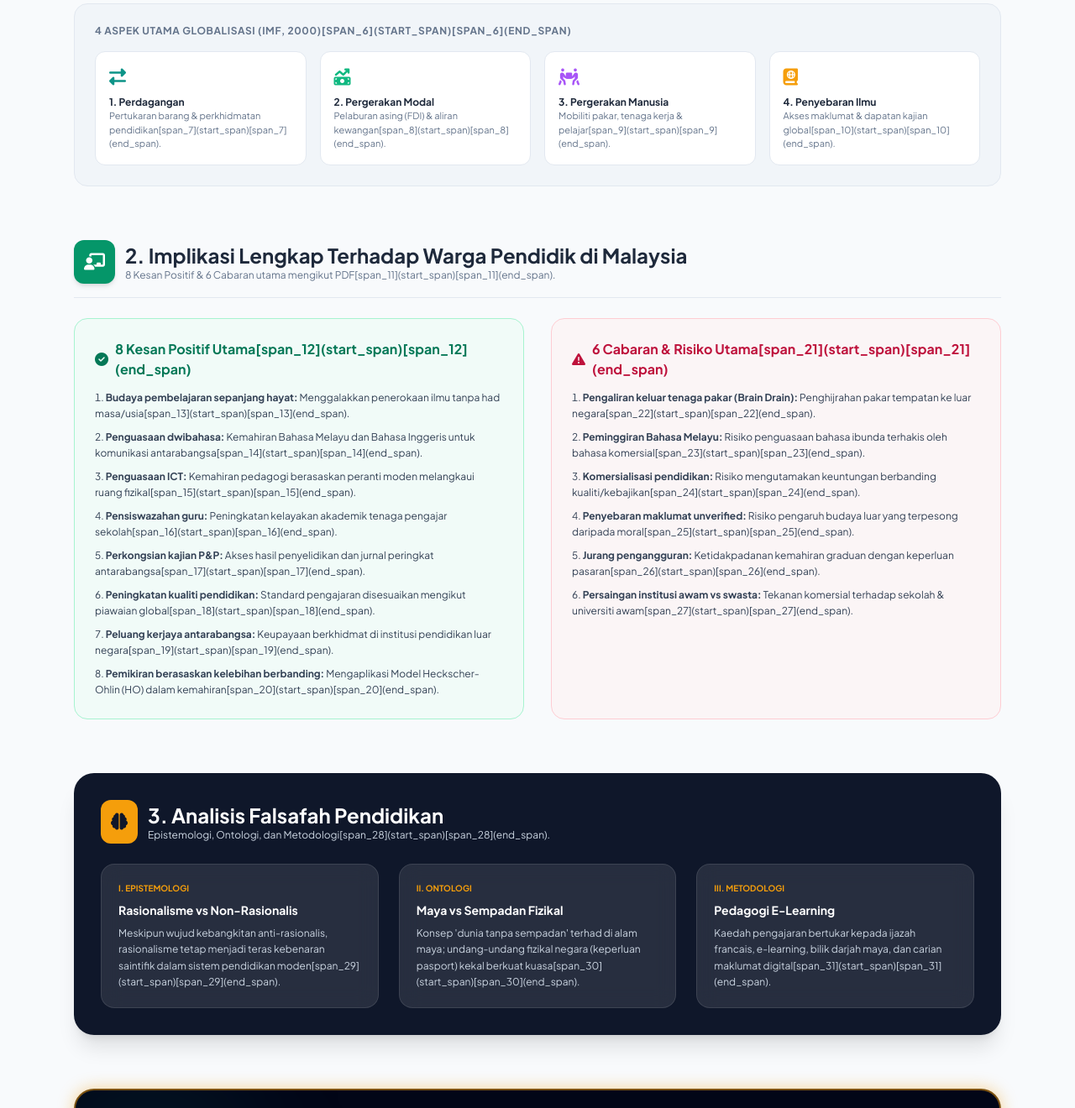
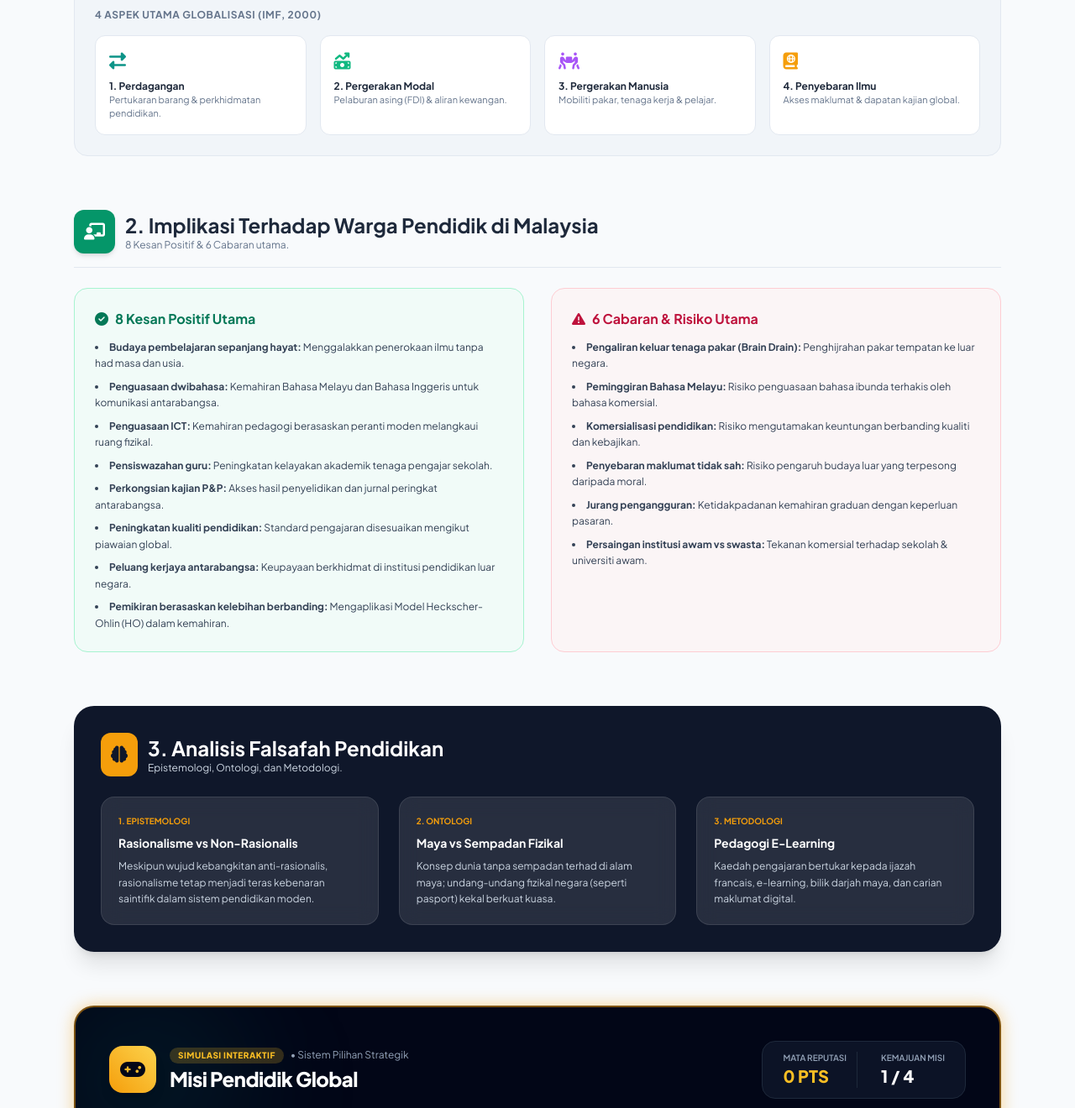
Before and after one commit to 4251000501/Globalisasi-Pendidikan, a plain HTML site: page index.html in a window 1280 px wide. Shown: the part 810-2130 px from the top of the page at 84% size. Drawn offline with nearby package versions, Linux system fonts and the light colour scheme.

Commit message:
index.html

```diff
--- a/index.html
+++ b/index.html
@@ -49,7 +49,7 @@
         </div>
         <div>
           <h1 class="font-extrabold text-lg tracking-tight leading-none text-white">Akademi Pendidikan 21</h1>
-          <span class="text-[11px] text-edu-100 opacity-80">Modul Lengkap PDF & Game Misi Pendidik Global</span>
+          <span class="text-[11px] text-edu-100 opacity-80">Modul Lengkap & Game Misi Pendidik Global</span>
         </div>
       </div>
 
@@ -77,7 +77,7 @@
         Globalisasi Pendidikan & Cabaran Warga Pendidik
       </h2>
       <p class="text-slate-300 max-w-3xl mx-auto text-sm md:text-base leading-relaxed">
-        Penerangan komprehensif mengikut silibus penuh dokumen PDF serta simulasi keputusan menerusi Game Misi Pendidik Global[span_1](start_span)[span_1](end_span).
+        Penerangan komprehensif mengikut silibus penuh serta simulasi keputusan menerusi Game Misi Pendidik Global.
       </p>
     </div>
   </section>
@@ -92,7 +92,7 @@
         </div>
         <div>
           <h3 class="text-2xl font-bold">1. Pengenalan & Perkampungan Global</h3>
-          <p class="text-xs text-slate-500 dark:text-slate-400">Takrifan dan latar belakang sejarah globalisasi[span_2](start_span)[span_2](end_span).</p>
+          <p class="text-xs text-slate-500 dark:text-slate-400">Takrifan dan latar belakang sejarah globalisasi.</p>
         </div>
       </div>
 
@@ -101,7 +101,7 @@
           <span class="text-xs font-bold text-edu-600 bg-edu-50 dark:bg-edu-900/40 px-3 py-1 rounded-full uppercase">Perkampungan Global</span>
           <h4 class="font-bold text-base">Konsep Perkembangan Teknologi (Perkins, 1992; Tun Dr. Mahathir, 1992)</h4>
           <p class="text-xs text-slate-600 dark:text-slate-300 leading-relaxed">
-            Perkembangan pesat IT menjadikan dunia seperti sebuah perkampungan kecil tanpa sempadan fizikal[span_3](start_span)[span_3](end_span). Masyarakat dunia berkongsi maklumat dan isu universal seperti pencemaran, wabak penyakit, masalah dadah, dan pendidikan[span_4](start_span)[span_4](end_span).
+            Perkembangan pesat IT menjadikan dunia seperti sebuah perkampungan kecil tanpa sempadan fizikal. Masyarakat dunia berkongsi maklumat dan isu universal seperti pencemaran, wabak penyakit, masalah dadah, dan pendidikan.
           </p>
         </div>
 
@@ -109,34 +109,34 @@
           <span class="text-xs font-bold text-amber-600 bg-amber-50 dark:bg-amber-900/40 px-3 py-1 rounded-full uppercase">Sejarah Istilah</span>
           <h4 class="font-bold text-base">Penerbitan Buku 'Toward New Education' (1930)</h4>
           <p class="text-xs text-slate-600 dark:text-slate-300 leading-relaxed">
-            Penggunaan terawal istilah <em>globalization</em> dicatatkan pada tahun 1930 untuk menggambarkan liputan pengasahan potensi manusia secara menyeluruh[span_5](start_span)[span_5](end_span).
+            Penggunaan terawal istilah <em>globalization</em> dicatatkan pada tahun 1930 untuk menggambarkan liputan pengasahan potensi manusia secara menyeluruh Pasca Pasca-Penjajahan.
           </p>
         </div>
       </div>
 
       <!-- 4 ASPEK IMF -->
       <div class="bg-slate-100 dark:bg-slate-800/60 p-6 rounded-2xl space-y-4 border border-slate-200 dark:border-slate-700">
-        <h4 class="font-bold text-xs uppercase text-slate-500 tracking-wider">4 Aspek Utama Globalisasi (IMF, 2000)[span_6](start_span)[span_6](end_span)</h4>
+        <h4 class="font-bold text-xs uppercase text-slate-500 tracking-wider">4 Aspek Utama Globalisasi (IMF, 2000)</h4>
         <div class="grid grid-cols-1 sm:grid-cols-2 md:grid-cols-4 gap-4">
           <div class="bg-white dark:bg-slate-800 p-4 rounded-xl border border-slate-200 dark:border-slate-700">
             <i class="fa-solid fa-right-left text-edu-500 text-xl mb-2"></i>
             <h5 class="font-bold text-xs">1. Perdagangan</h5>
-            <p class="text-[11px] text-slate-500 dark:text-slate-400">Pertukaran barang & perkhidmatan pendidikan[span_7](start_span)[span_7](end_span).</p>
+            <p class="text-[11px] text-slate-500 dark:text-slate-400">Pertukaran barang & perkhidmatan pendidikan.</p>
           </div>
           <div class="bg-white dark:bg-slate-800 p-4 rounded-xl border border-slate-200 dark:border-slate-700">
             <i class="fa-solid fa-money-bill-trend-up text-emerald-500 text-xl mb-2"></i>
             <h5 class="font-bold text-xs">2. Pergerakan Modal</h5>
-            <p class="text-[11px] text-slate-500 dark:text-slate-400">Pelaburan asing (FDI) & aliran kewangan[span_8](start_span)[span_8](end_span).</p>
+            <p class="text-[11px] text-slate-500 dark:text-slate-400">Pelaburan asing (FDI) & aliran kewangan.</p>
           </div>
           <div class="bg-white dark:bg-slate-800 p-4 rounded-xl border border-slate-200 dark:border-slate-700">
             <i class="fa-solid fa-people-carry-box text-purple-500 text-xl mb-2"></i>
             <h5 class="font-bold text-xs">3. Pergerakan Manusia</h5>
-            <p class="text-[11px] text-slate-500 dark:text-slate-400">Mobiliti pakar, tenaga kerja & pelajar[span_9](start_span)[span_9](end_span).</p>
+            <p class="text-[11px] text-slate-500 dark:text-slate-400">Mobiliti pakar, tenaga kerja & pelajar.</p>
           </div>
           <div class="bg-white dark:bg-slate-800 p-4 rounded-xl border border-slate-200 dark:border-slate-700">
             <i class="fa-solid fa-book-atlas text-amber-500 text-xl mb-2"></i>
             <h5 class="font-bold text-xs">4. Penyebaran Ilmu</h5>
-            <p class="text-[11px] text-slate-500 dark:text-slate-400">Akses maklumat & dapatan kajian global[span_10](start_span)[span_10](end_span).</p>
+            <p class="text-[11px] text-slate-500 dark:text-slate-400">Akses maklumat & dapatan kajian global.</p>
           </div>
         </div>
       </div>
@@ -149,8 +149,8 @@
           <i class="fa-solid fa-chalkboard-user text-xl"></i>
         </div>
         <div>
-          <h3 class="text-2xl font-bold">2. Implikasi Lengkap Terhadap Warga Pendidik di Malaysia</h3>
-          <p class="text-xs text-slate-500 dark:text-slate-400">8 Kesan Positif & 6 Cabaran utama mengikut PDF[span_11](start_span)[span_11](end_span).</p>
+          <h3 class="text-2xl font-bold">2. Implikasi Terhadap Warga Pendidik di Malaysia</h3>
+          <p class="text-xs text-slate-500 dark:text-slate-400">8 Kesan Positif & 6 Cabaran utama.</p>
         </div>
       </div>
 
@@ -158,33 +158,33 @@
         <!-- 8 POSITIF -->
         <div class="bg-emerald-50/50 dark:bg-emerald-950/20 border border-emerald-200 dark:border-emerald-800 p-6 rounded-2xl space-y-3">
           <h4 class="font-bold text-base text-emerald-700 dark:text-emerald-400 flex items-center gap-2">
-            <i class="fa-solid fa-circle-check"></i> 8 Kesan Positif Utama[span_12](start_span)[span_12](end_span)
+            <i class="fa-solid fa-circle-check"></i> 8 Kesan Positif Utama
           </h4>
-          <ol class="list-decimal list-inside space-y-2 text-xs text-slate-700 dark:text-slate-300 leading-relaxed">
-            <li><strong>Budaya pembelajaran sepanjang hayat:</strong> Menggalakkan penerokaan ilmu tanpa had masa/usia[span_13](start_span)[span_13](end_span).</li>
-            <li><strong>Penguasaan dwibahasa:</strong> Kemahiran Bahasa Melayu dan Bahasa Inggeris untuk komunikasi antarabangsa[span_14](start_span)[span_14](end_span).</li>
-            <li><strong>Penguasaan ICT:</strong> Kemahiran pedagogi berasaskan peranti moden melangkaui ruang fizikal[span_15](start_span)[span_15](end_span).</li>
-            <li><strong>Pensiswazahan guru:</strong> Peningkatan kelayakan akademik tenaga pengajar sekolah[span_16](start_span)[span_16](end_span).</li>
-            <li><strong>Perkongsian kajian P&P:</strong> Akses hasil penyelidikan dan jurnal peringkat antarabangsa[span_17](start_span)[span_17](end_span).</li>
-            <li><strong>Peningkatan kualiti pendidikan:</strong> Standard pengajaran disesuaikan mengikut piawaian global[span_18](start_span)[span_18](end_span).</li>
-            <li><strong>Peluang kerjaya antarabangsa:</strong> Keupayaan berkhidmat di institusi pendidikan luar negara[span_19](start_span)[span_19](end_span).</li>
-            <li><strong>Pemikiran berasaskan kelebihan berbanding:</strong> Mengaplikasi Model Heckscher-Ohlin (HO) dalam kemahiran[span_20](start_span)[span_20](end_span).</li>
-          </ol>
+          <ul class="list-disc list-inside space-y-2 text-xs text-slate-700 dark:text-slate-300 leading-relaxed">
+            <li><strong>Budaya pembelajaran sepanjang hayat:</strong> Menggalakkan penerokaan ilmu tanpa had masa dan usia.</li>
+            <li><strong>Penguasaan dwibahasa:</strong> Kemahiran Bahasa Melayu dan Bahasa Inggeris untuk komunikasi antarabangsa.</li>
+            <li><strong>Penguasaan ICT:</strong> Kemahiran pedagogi berasaskan peranti moden melangkaui ruang fizikal.</li>
+            <li><strong>Pensiswazahan guru:</strong> Peningkatan kelayakan akademik tenaga pengajar sekolah.</li>
+            <li><strong>Perkongsian kajian P&P:</strong> Akses hasil penyelidikan dan jurnal peringkat antarabangsa.</li>
+            <li><strong>Peningkatan kualiti pendidikan:</strong> Standard pengajaran disesuaikan mengikut piawaian global.</li>
+            <li><strong>Peluang kerjaya antarabangsa:</strong> Keupayaan berkhidmat di institusi pendidikan luar negara.</li>
+            <li><strong>Pemikiran berasaskan kelebihan berbanding:</strong> Mengaplikasi Model Heckscher-Ohlin (HO) dalam kemahiran.</li>
+          </ul>
         </div>
 
         <!-- 6 NEGATIF -->
         <div class="bg-rose-50/50 dark:bg-rose-950/20 border border-rose-200 dark:border-rose-800 p-6 rounded-2xl space-y-3">
           <h4 class="font-bold text-base text-rose-700 dark:text-rose-400 flex items-center gap-2">
-            <i class="fa-solid fa-triangle-exclamation"></i> 6 Cabaran & Risiko Utama[span_21](start_span)[span_21](end_span)
+            <i class="fa-solid fa-triangle-exclamation"></i> 6 Cabaran & Risiko Utama
           </h4>
-          <ol class="list-decimal list-inside space-y-2 text-xs text-slate-700 dark:text-slate-300 leading-relaxed">
-            <li><strong>Pengaliran keluar tenaga pakar (Brain Drain):</strong> Penghijrahan pakar tempatan ke luar negara[span_22](start_span)[span_22](end_span).</li>
-            <li><strong>Peminggiran Bahasa Melayu:</strong> Risiko penguasaan bahasa ibunda terhakis oleh bahasa komersial[span_23](start_span)[span_23](end_span).</li>
-            <li><strong>Komersialisasi pendidikan:</strong> Risiko mengutamakan keuntungan berbanding kualiti/kebajikan[span_24](start_span)[span_24](end_span).</li>
-            <li><strong>Penyebaran maklumat unverified:</strong> Risiko pengaruh budaya luar yang terpesong daripada moral[span_25](start_span)[span_25](end_span).</li>
-            <li><strong>Jurang pengangguran:</strong> Ketidakpadanan kemahiran graduan dengan keperluan pasaran[span_26](start_span)[span_26](end_span).</li>
-            <li><strong>Persaingan institusi awam vs swasta:</strong> Tekanan komersial terhadap sekolah & universiti awam[span_27](start_span)[span_27](end_span).</li>
-          </ol>
+          <ul class="list-disc list-inside space-y-2 text-xs text-slate-700 dark:text-slate-300 leading-relaxed">
+            <li><strong>Pengaliran keluar tenaga pakar (Brain Drain):</strong> Penghijrahan pakar tempatan ke luar negara.</li>
+            <li><strong>Peminggiran Bahasa Melayu:</strong> Risiko penguasaan bahasa ibunda terhakis oleh bahasa komersial.</li>
+            <li><strong>Komersialisasi pendidikan:</strong> Risiko mengutamakan keuntungan berbanding kualiti dan kebajikan.</li>
+            <li><strong>Penyebaran maklumat tidak sah:</strong> Risiko pengaruh budaya luar yang terpesong daripada moral.</li>
+            <li><strong>Jurang pengangguran:</strong> Ketidakpadanan kemahiran graduan dengan keperluan pasaran.</li>
+            <li><strong>Persaingan institusi awam vs swasta:</strong> Tekanan komersial terhadap sekolah & universiti awam.</li>
+          </ul>
         </div>
       </div>
     </section>
@@ -197,32 +197,32 @@
         </div>
         <div>
           <h3 class="text-2xl font-bold">3. Analisis Falsafah Pendidikan</h3>
-          <p class="text-xs text-slate-300">Epistemologi, Ontologi, dan Metodologi[span_28](start_span)[span_28](end_span).</p>
+          <p class="text-xs text-slate-300">Epistemologi, Ontologi, dan Metodologi.</p>
         </div>
       </div>
 
       <div class="grid grid-cols-1 md:grid-cols-3 gap-6 text-xs">
         <div class="bg-white/10 backdrop-blur-md p-5 rounded-2xl border border-white/10 space-y-2">
-          <span class="text-accent-gold font-bold uppercase text-[10px]">I. Epistemologi</span>
+          <span class="text-accent-gold font-bold uppercase text-[10px]">1. Epistemologi</span>
           <h4 class="font-bold text-sm text-white">Rasionalisme vs Non-Rasionalis</h4>
           <p class="text-slate-300 leading-relaxed">
-            Meskipun wujud kebangkitan anti-rasionalis, rasionalisme tetap menjadi teras kebenaran saintifik dalam sistem pendidikan moden[span_29](start_span)[span_29](end_span).
+            Meskipun wujud kebangkitan anti-rasionalis, rasionalisme tetap menjadi teras kebenaran saintifik dalam sistem pendidikan moden.
           </p>
         </div>
 
         <div class="bg-white/10 backdrop-blur-md p-5 rounded-2xl border border-white/10 space-y-2">
-          <span class="text-accent-gold font-bold uppercase text-[10px]">II. Ontologi</span>
+          <span class="text-accent-gold font-bold uppercase text-[10px]">2. Ontologi</span>
           <h4 class="font-bold text-sm text-white">Maya vs Sempadan Fizikal</h4>
           <p class="text-slate-300 leading-relaxed">
-            Konsep 'dunia tanpa sempadan' terhad di alam maya; undang-undang fizikal negara (keperluan pasport) kekal berkuat kuasa[span_30](start_span)[span_30](end_span).
+            Konsep dunia tanpa sempadan terhad di alam maya; undang-undang fizikal negara (seperti pasport) kekal berkuat kuasa.
           </p>
         </div>
 
         <div class="bg-white/10 backdrop-blur-md p-5 rounded-2xl border border-white/10 space-y-2">
-          <span class="text-accent-gold font-bold uppercase text-[10px]">III. Metodologi</span>
+          <span class="text-accent-gold font-bold uppercase text-[10px]">3. Metodologi</span>
           <h4 class="font-bold text-sm text-white">Pedagogi E-Learning</h4>
           <p class="text-slate-300 leading-relaxed">
-            Kaedah pengajaran bertukar kepada ijazah francais, e-learning, bilik darjah maya, dan carian maklumat digital[span_31](start_span)[span_31](end_span).
+            Kaedah pengajaran bertukar kepada ijazah francais, e-learning, bilik darjah maya, dan carian maklumat digital.
           </p>
         </div>
       </div>
@@ -230,7 +230,6 @@
 
     <!-- GAME SECTION: MISI PENDIDIK GLOBAL -->
     <section id="game-section" class="relative bg-slate-950 border-2 border-amber-500/50 rounded-3xl p-6 md:p-10 text-white shadow-2xl overflow-hidden game-card-glow">
-      <!-- Background Graphic Elements -->
       <div class="absolute -right-10 -bottom-10 w-64 h-64 bg-amber-500/10 rounded-full blur-3xl pointer-events-none"></div>
       <div class="absolute -left-10 -top-10 w-64 h-64 bg-edu-500/10 rounded-full blur-3xl pointer-events-none"></div>
 
@@ -243,7 +242,7 @@
           <div>
             <div class="flex items-center space-x-2">
               <span class="bg-amber-400/20 text-amber-400 text-[10px] font-extrabold px-2.5 py-0.5 rounded-full uppercase tracking-wider">Simulasi Interaktif</span>
-              <span class="text-slate-400 text-xs">• Adaptasi Sistem Pilihan Strategik</span>
+              <span class="text-slate-400 text-xs">• Sistem Pilihan Strategik</span>
             </div>
             <h3 class="text-2xl font-extrabold tracking-tight text-white mt-0.5">Misi Pendidik Global</h3>
           </div>
@@ -262,9 +261,9 @@
         </div>
       </div>
 
-      <!-- MAIN GAME PLAY CONTAINER -->
+      <!-- MAIN GAME PLAY AREA -->
       <div id="gamePlayArea" class="relative z-10 pt-8 space-y-6">
-        <!-- Content will be injected dynamically via JavaScript -->
+        <!-- Injected via JavaScript -->
       </div>
     </section>
 
@@ -274,9 +273,9 @@
   <footer class="bg-edu-900 text-slate-300 py-8 px-6 text-center text-xs border-t border-edu-800 space-y-2">
     <div class="flex justify-center items-center space-x-2 text-white font-bold text-sm">
       <i class="fa-solid fa-graduation-cap text-edu-500"></i>
-      <span>Akademi Pendidikan Interaktif 2026</span>
+      <span>Akademi Pendidikan Interaktif</span>
     </div>
-    <p>© 2026 Modul Pendidikan & Game Misi Pendidik Global. Sedia untuk GitHub Pages[span_32](start_span)[span_32](end_span).</p>
+    <p>© Modul Pendidikan & Game Misi Pendidik Global.</p>
   </footer>
 
   <script>
@@ -285,11 +284,11 @@
       document.documentElement.classList.toggle('dark');
     });
 
-    // LOGIK SIMULASI MINI-GAME "MISI PENDIDIK GLOBAL"
+    // SIMULASI MINI-GAME "MISI PENDIDIK GLOBAL"
     const missions = [
       {
         id: 1,
-        title: "KAPITEL 1: Cabaran 'Brain Drain' di Fakulti",
+        title: "KAPITEL 1: Cabaran Brain Drain di Fakulti",
         category: "Isu Tenaga Pakar",
         icon: "fa-user-graduate",
         scenario: "Seorang pensyarah kanan berprestasi tinggi di universiti tempatan menerima tawaran gaji tiga kali ganda daripada universiti luar negara. Apakah tindakan paling strategik yang mematuhi pemahaman konsep globalisasi?",
@@ -349,7 +348,7 @@
         title: "KAPITEL 4: Kebanjiran Maklumat Tanpa Tapisan",
         category: "Epistemologi & IT",
         icon: "fa-laptop-code",
-        scenario: "Pelajar menggunakan AI dan carian internet secara meluas tetapi sering mengambil maklumat palsu/unverified dalam tugasan P&P. Bagaimanakah pedagogi guru diubah?",
+        scenario: "Pelajar menggunakan AI dan carian internet secara meluas tetapi sering mengambil maklumat palsu dalam tugasan P&P. Bagaimanakah pedagogi guru diubah?",
         options: [
           {
             text: "A) Melarang penggunaan internet dan komputer sepenuhnya di dalam bilik darjah.",
```
